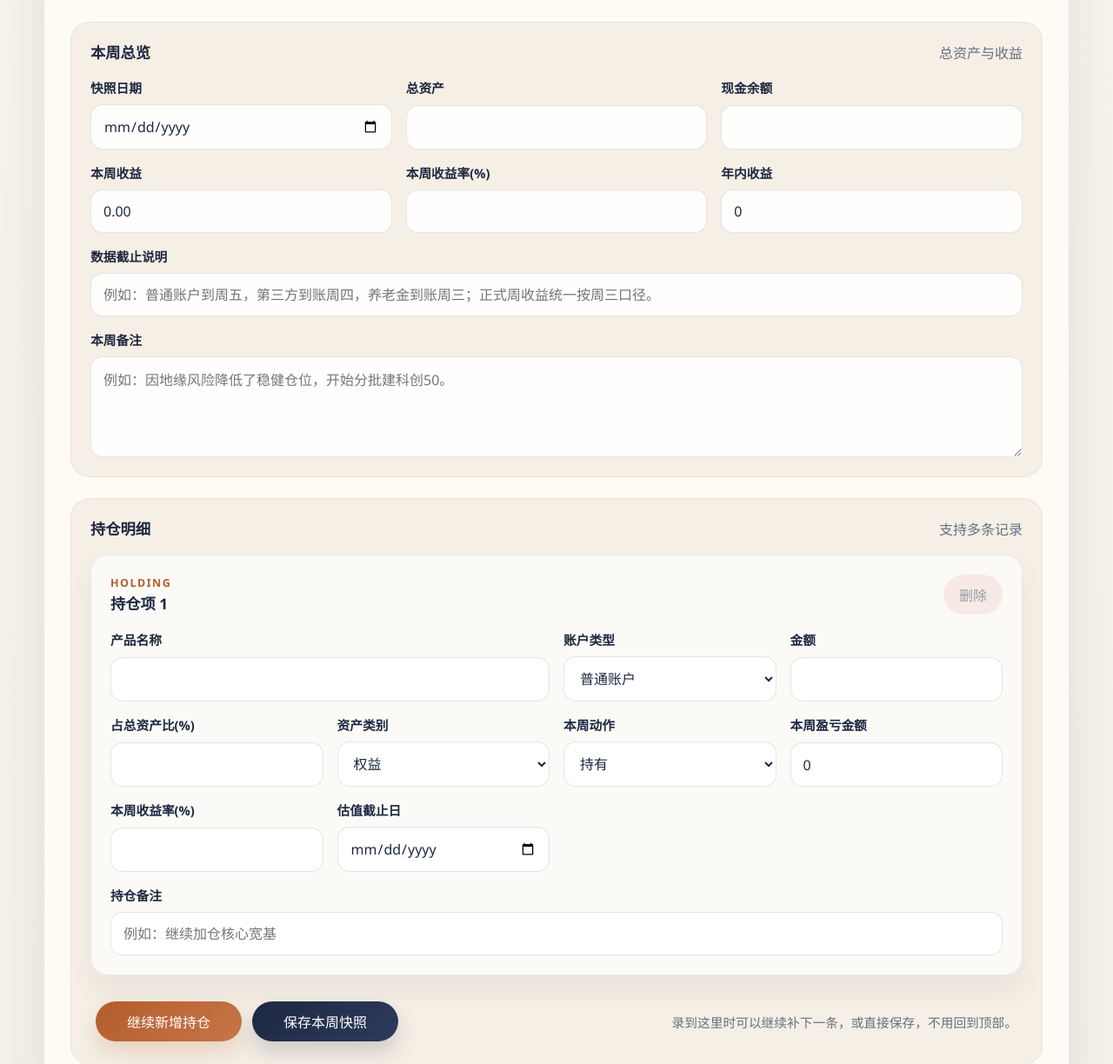
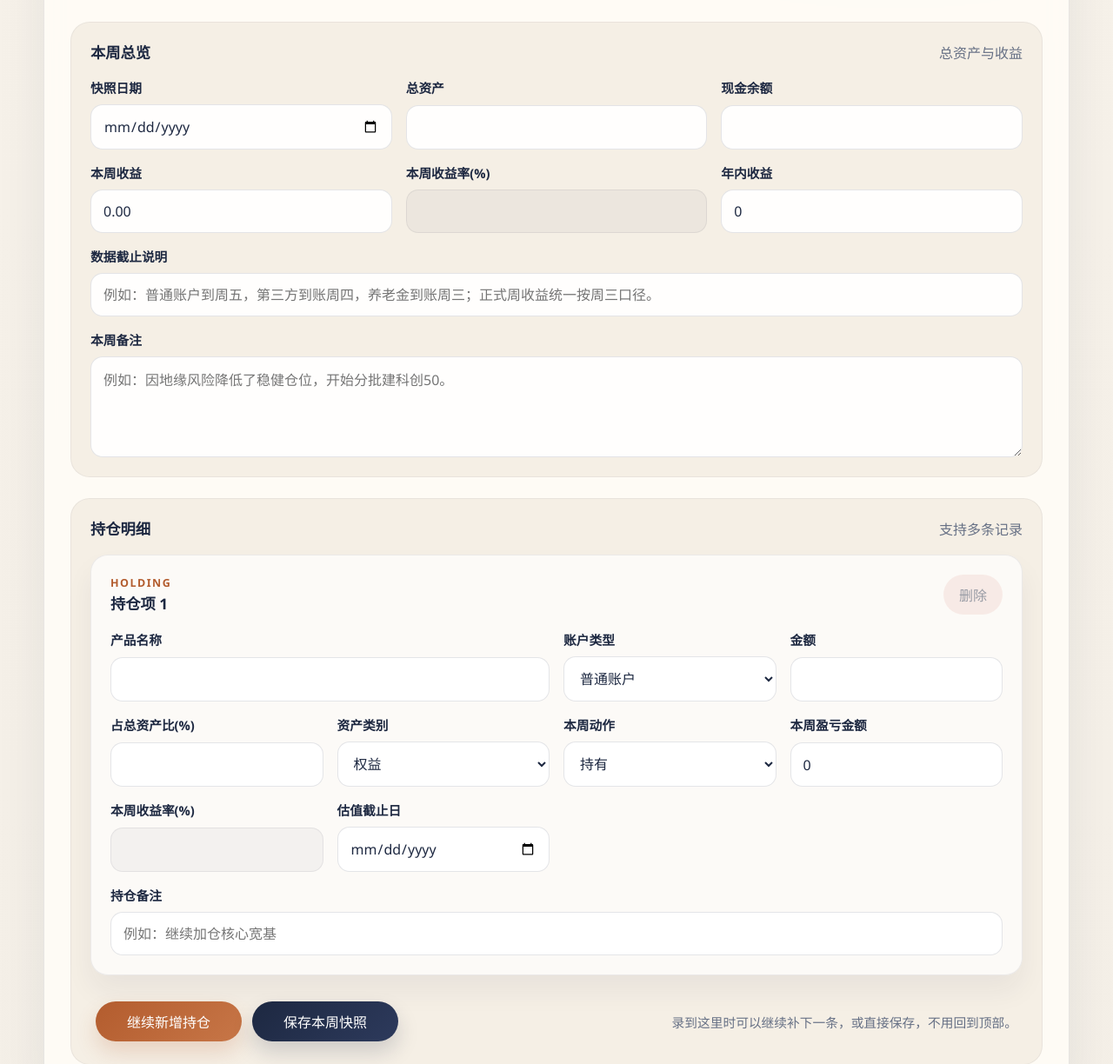
Before and after one commit to zp1103/portfolio-review-app, a FastAPI app: page / in a window 1280 px wide. Shown: the part 1102-2326 px from the top of the page at 87% size. Run offline with FastAPI, Linux system fonts and the light colour scheme; data comes from the database, SQL or seed files in the repository; data that the repository does not hold is empty.

Commit message:
优化分类展示和收益率读感

```diff
--- a/app/static/styles.css
+++ b/app/static/styles.css
@@ -501,6 +501,18 @@ textarea:focus {
   box-shadow: 0 0 0 4px rgba(179, 92, 46, 0.12);
 }
 
+input[readonly].derived-input {
+  background: rgba(29, 40, 65, 0.04);
+  border-color: rgba(37, 45, 68, 0.08);
+  color: var(--muted);
+  font-weight: 600;
+}
+
+input[readonly].derived-input:focus {
+  border-color: rgba(37, 45, 68, 0.12);
+  box-shadow: none;
+}
+
 textarea {
   min-height: 108px;
   resize: vertical;
--- a/app/templates/index.html
+++ b/app/templates/index.html
@@ -36,7 +36,7 @@
                 {% for category, item in summary.categories.items() %}
                   <li>
                     <div>
-                      <span class="summary-category">{{ category }}</span>
+                      <span class="summary-category">{{ category_labels.get(category, category) }}</span>
                       <strong>{{ '%.2f'|format(item.amount) }}</strong>
                     </div>
                     <em>{{ '%.2f'|format(item.percent) }}%</em>
@@ -252,7 +252,7 @@
                 </label>
                 <label>
                   <span>本周收益率(%)</span>
-                  <input type="number" step="0.01" id="weekly-return-rate-input" value="{% if form_values.total_assets and form_values.weekly_return_amount %}{{ '%.2f'|format((form_values.weekly_return_amount / form_values.total_assets) * 100) }}{% endif %}" readonly />
+                  <input type="number" step="0.01" id="weekly-return-rate-input" class="derived-input" value="{% if form_values.total_assets and form_values.weekly_return_amount %}{{ '%.2f'|format((form_values.weekly_return_amount / form_values.total_assets) * 100) }}{% endif %}" readonly />
                 </label>
                 <label>
                   <span>年内收益</span>
@@ -332,7 +332,7 @@
                       </label>
                       <label>
                         <span>本周收益率(%)</span>
-                        <input type="number" step="0.01" value="{% if holding.amount and holding.weekly_pnl_amount %}{{ '%.2f'|format((holding.weekly_pnl_amount / holding.amount) * 100) }}{% endif %}" class="holding-weekly-return-rate-input" readonly />
+                        <input type="number" step="0.01" value="{% if holding.amount and holding.weekly_pnl_amount %}{{ '%.2f'|format((holding.weekly_pnl_amount / holding.amount) * 100) }}{% endif %}" class="holding-weekly-return-rate-input derived-input" readonly />
                       </label>
                       <label>
                         <span>估值截止日</span>
@@ -469,7 +469,7 @@
           </label>
           <label>
             <span>本周收益率(%)</span>
-            <input type="number" step="0.01" class="holding-weekly-return-rate-input" readonly />
+            <input type="number" step="0.01" class="holding-weekly-return-rate-input derived-input" readonly />
           </label>
           <label>
             <span>估值截止日</span>
```
Also changed, not shown: tests/test_api.py (+2 -0 lines).
